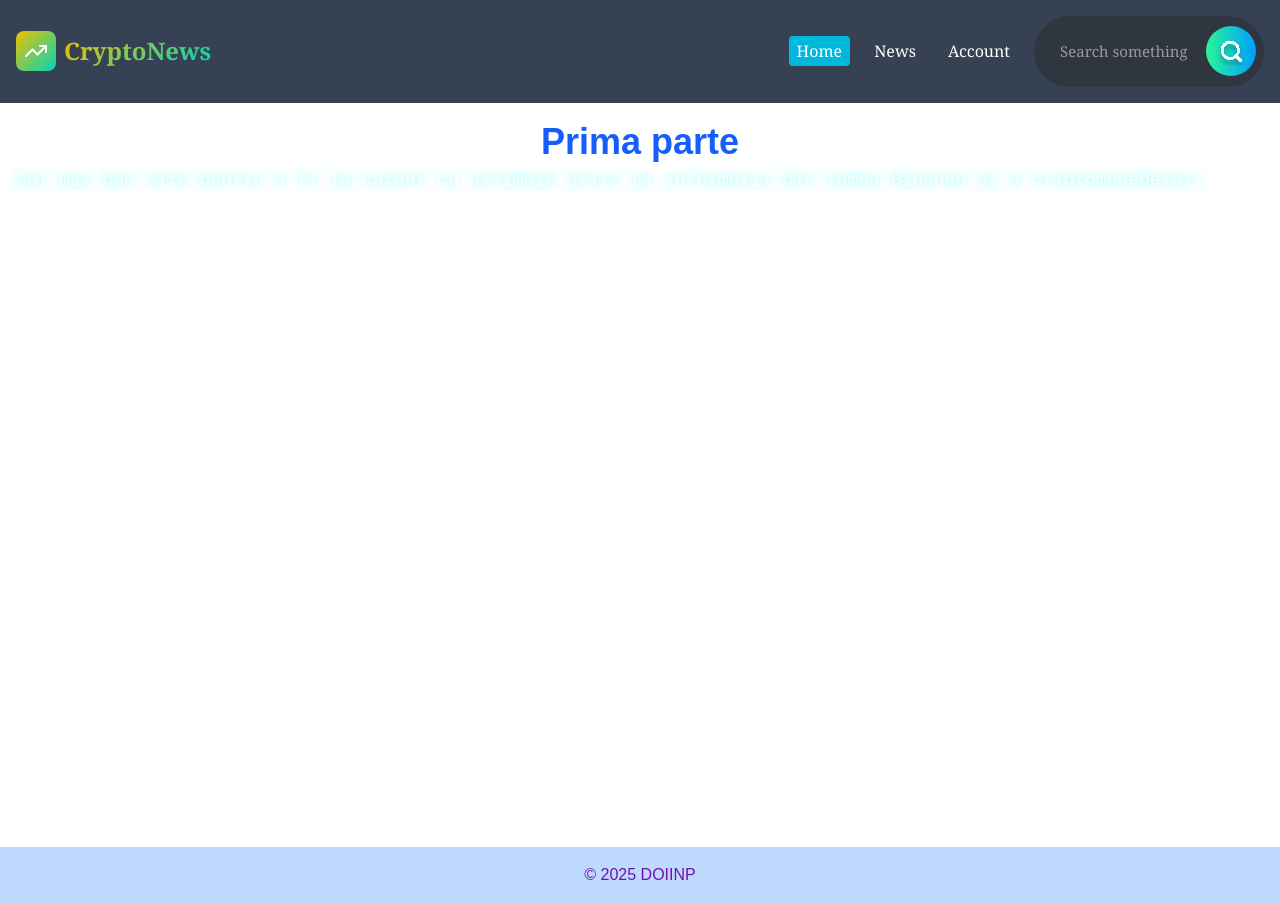
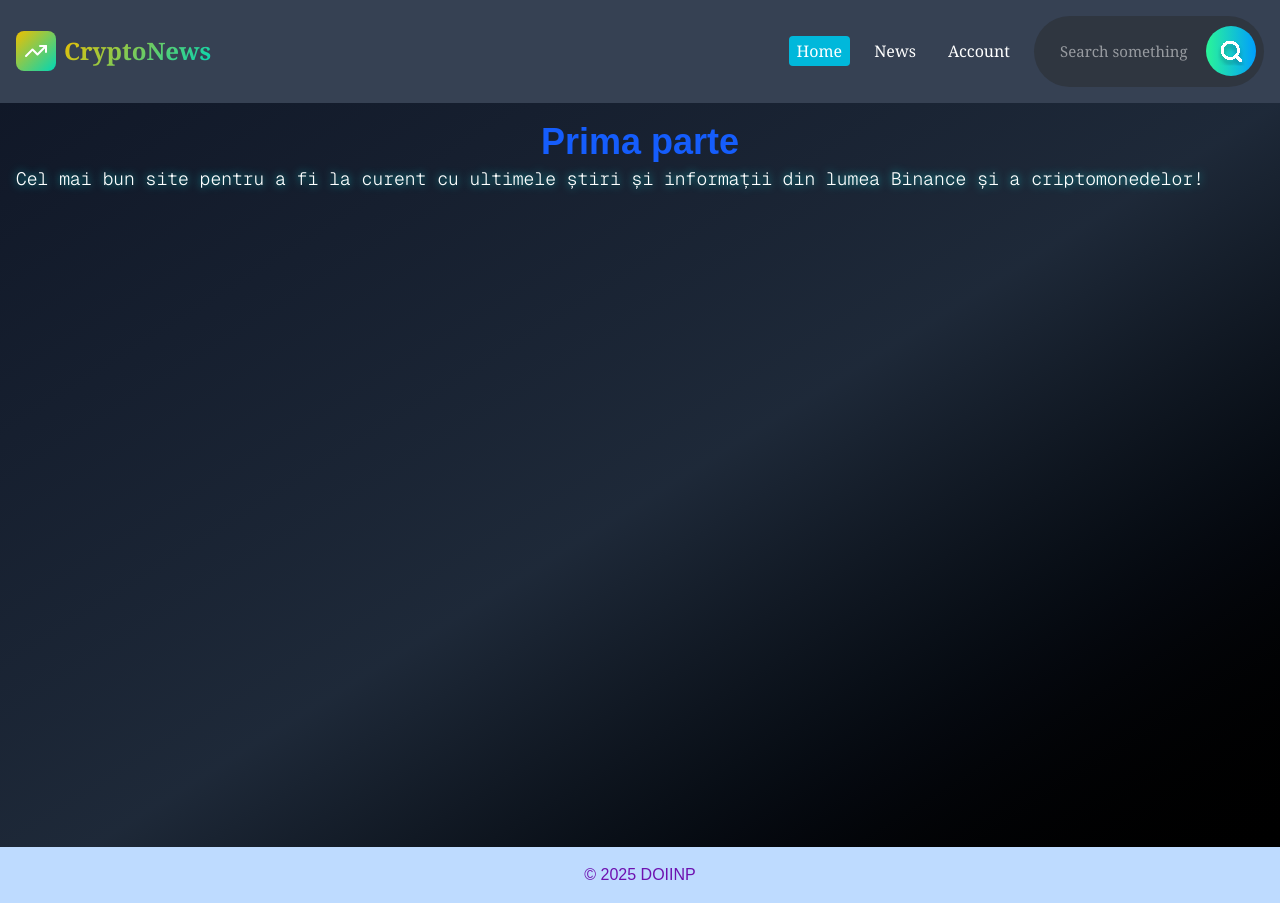
Before and after one commit to Matei-mini/Viitor, a Next.js app: page / in a window 1280 px wide. Shown: the top 903 px of the page. Built offline with nearby package versions, Linux system fonts and the light colour scheme.

Commit message:
fundal home

```diff
--- a/src/app/Home/page.js
+++ /dev/null
@@ -1,7 +0,0 @@
-export default function HomePage(){
-    return (
-        <div>
-            <h1 className="text-center">HomePage</h1>
-        </div>
-    )
-}
--- a/src/app/page.js
+++ b/src/app/page.js
@@ -3,7 +3,7 @@ import Footer from "./components/Footer";
 export default function Home() {
 
   return (
-      <div className="flex flex-col min-h-screen">
+      <div className="flex flex-col min-h-screen bg-gradient-to-br from-gray-900 via-gray-800 to-black">
           <main className="flex-grow p-4">
               <h1 className ="mainTitle">Prima parte</h1>
               <p className="paragraph1">
```
